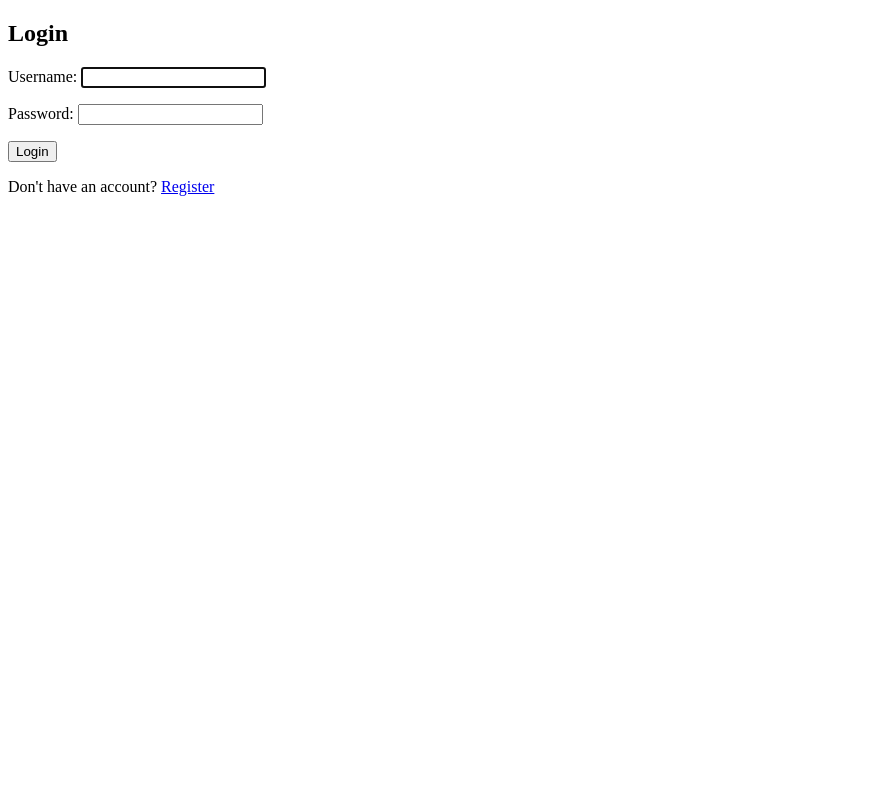
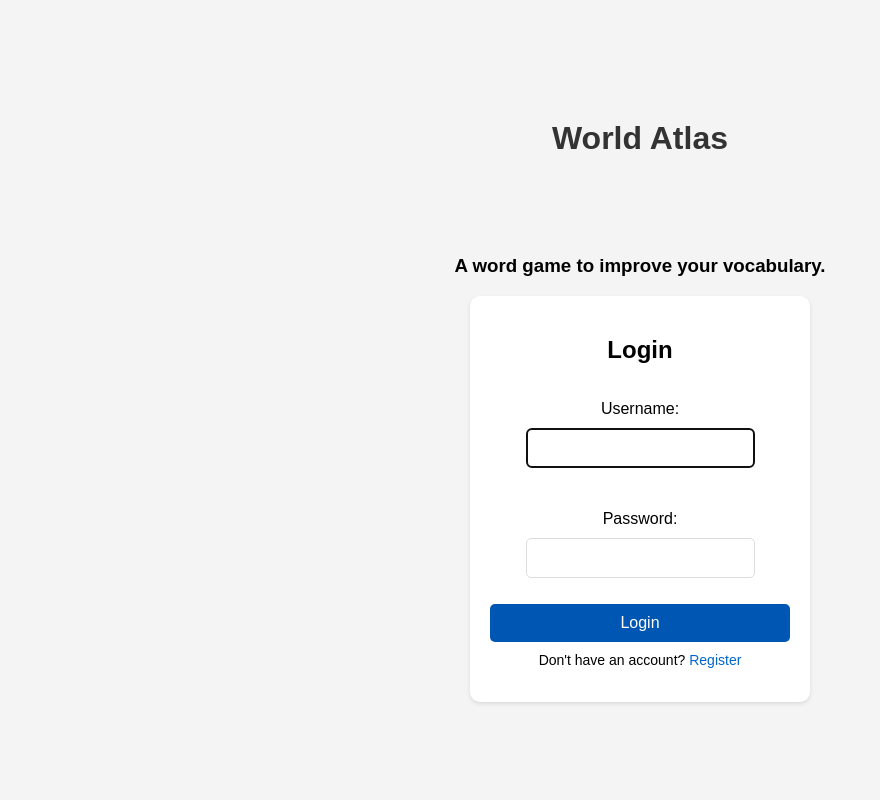
Before and after one commit to iakhil/wordatlas, a Django app: page /accounts/login/ in a window 1280 px wide. Shown: the whole page, without its empty margins (0-880 px from the left). Run offline with Django 3.2, Linux system fonts and the light colour scheme; parts of the project's set-up code (start-up, migrations or seed data) failed here and were passed over.

Commit message:
Revamp the login page

```diff
--- a/words/templates/registration/login.html
+++ b/words/templates/registration/login.html
@@ -3,55 +3,83 @@
 <head>
     <meta charset="UTF-8">
     <title>Login</title>
+    <style>
+        body {
+            font-family: Arial, sans-serif;
+            background-color: #f4f4f4;
+            display: flex;
+            align-items: center;
+            justify-content: center;
+            height: 100vh;
+            margin: 0;
+            flex-direction: column;
+        }
+        h1 {
+            color: #333;
+            margin-bottom: 80px;
+        }
+        .login-container {
+            background-color: white;
+            padding: 20px;
+            border-radius: 10px;
+            box-shadow: 0 2px 4px rgba(0, 0, 0, 0.1);
+            width: 300px;
+            text-align: center;
+        }
+        form {
+            display: flex;
+            flex-direction: column;
+        }
+        input {
+            padding: 10px;
+            margin: 10px 0;
+            border-radius: 5px;
+            border: 1px solid #ddd;
+            font-size: 16px;
+        }
+        button {
+            background-color: #0056b3;
+            color: white;
+            padding: 10px;
+            border: none;
+            border-radius: 5px;
+            cursor: pointer;
+            font-size: 16px;
+            transition: background-color 0.3s;
+        }
+        button:hover {
+            background-color: #003d82;
+        }
+        .register-link {
+            margin-top: 10px;
+            font-size: 14px;
+        }
+        .register-link a {
+            color: #0066cc;
+            text-decoration: none;
+        }
+        .register-link a:hover {
+            text-decoration: underline;
+        }
+    </style>
 </head>
 <body>
+    <h1>World Atlas</h1>
+    <h3>A word game to improve your vocabulary.</h3>
+    <div class="login-container">
         <h2>Login</h2>
         <form method="post">
             {% csrf_token %}
             {{ form.as_p }}
             <button type="submit">Login</button>
         </form>
-    <p>Don't have an account? <a href="{% url 'register' %}">Register</a></p>
+        <p class="register-link">Don't have an account? <a href="{% url 'register' %}">Register</a></p>
+    </div>
 
     <script>
         document.addEventListener('DOMContentLoaded', function() {
-  // Get the form element
-  const form = document.querySelector('form');
-
-  form.addEventListener('submit', function(event) {
-    // Prevent the form from submitting
-    event.preventDefault();
-
-    // Capture the form data
-    const username = document.querySelector('input[name="username"]').value;
-    const password = document.querySelector('input[name="password"]').value;
-
-    // Make the fetch request
-    fetch('/api/token/', {
-      method: 'POST',
-      headers: {'Content-Type': 'application/json'},
-      body: JSON.stringify({username: username, password: password})
-    })
-    .then(response => response.json())
-    .then(data => {
-      const accessToken = data.access;
-      const username = data.username;
-      localStorage.setItem('accessToken', accessToken);
-
-      console.log(`Username: ${username}, Access Token: ${accessToken}`);
-      // Store these as needed
-
-      window.location.href = "/accounts/profile/";
-
-    })
-    .catch(error => {
-        console.log("An error occurred: ", error);
-    })
+            // Existing JavaScript code
         });
-});
-
     </script>
-
-
 </body>
 </html>
```
Lines whose indentation alone changed are shown as unchanged.
